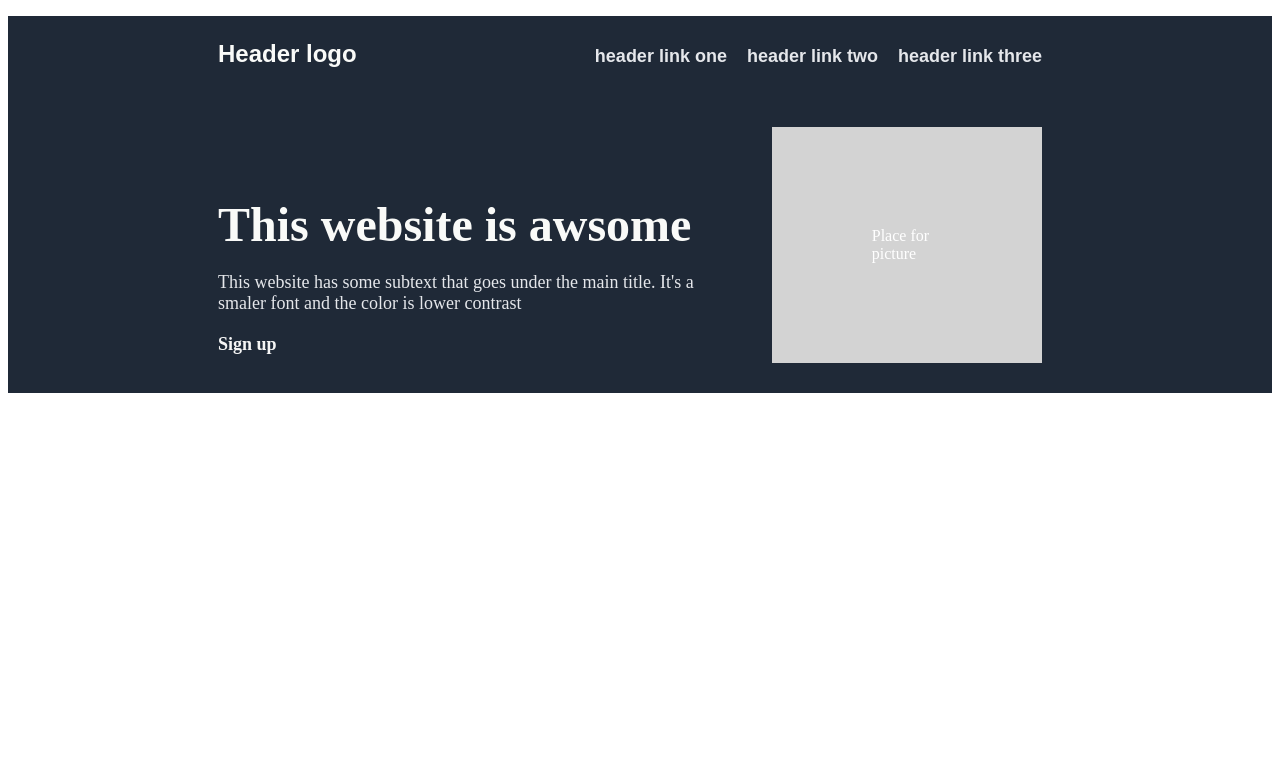
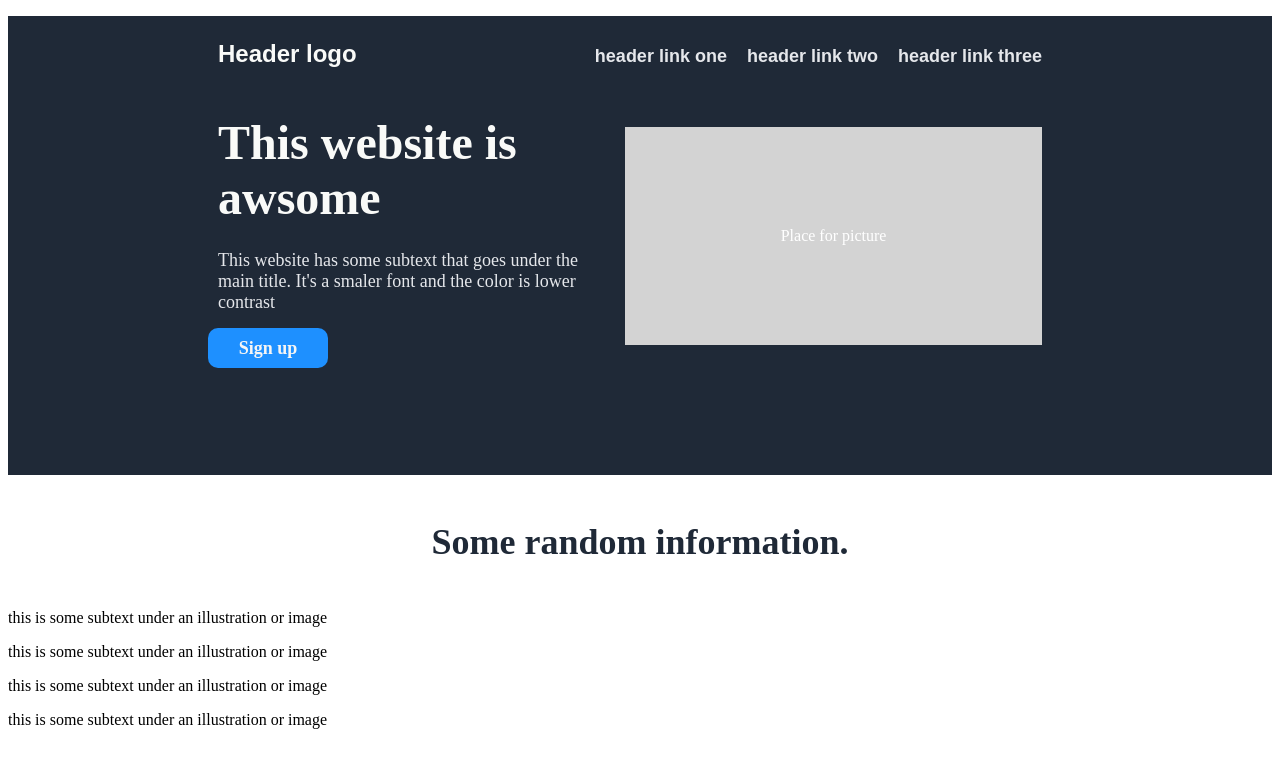
Before and after one commit to Merima1996/landing-page, a plain HTML site: page index.html in a window 1280 px wide. Drawn offline with Linux system fonts and the light colour scheme.

Commit message:
Header finished Second part in progress

```diff
--- a/index.html
+++ b/index.html
@@ -32,7 +32,7 @@
                     This website has some subtext that goes under the main title. It's a smaler font and the color is lower contrast
                     </div>
                     <div class="text3">
-                    Sign up
+                        Sign up
                     </div>
                 </div>
                 <div class="picturep">
@@ -43,7 +43,25 @@
         </div>
 
     </header>
-
+</p>
+<p>
+    <div class="infoandp">
+        <div class="info">Some random information.</div>
+        <div class="pic">
+            <div class="pic1">
+                <p>this is some subtext under an illustration or image</p>
+            </div>
+            <div class="pic2">
+                <p>this is some subtext under an illustration or image</p>
+            </div>
+            <div class="pic3">
+                <p>this is some subtext under an illustration or image</p>
+            </div>
+            <div class="pic4">
+                <p>this is some subtext under an illustration or image</p>
+            </div>
+        </div>
+    </div>
 </p>
 
 
--- a/style.css
+++ b/style.css
@@ -7,8 +7,10 @@ header {
 .head {
   display: flex;
   flex-direction: column;
-  justify-content: start;
-  margin: 0px 200px;
+  justify-content: flex-start;
+  margin-left: 200px;
+  margin-right: 200px;
+  padding-bottom: 100px;
 }
 
 .handh div {
@@ -41,12 +43,13 @@ header {
 .tandp {
   display: flex;
   flex-direction: row;
-  align-items: baseline;
+  align-items: center;
 }
 
 .texts {
   display: flex;
   flex-direction: column;
+  gap: 5px;
 }
 
 .text1 {
@@ -64,18 +67,34 @@ header {
   font-size: 18px;
   font-weight: bold;
   color: whitesmoke;
+  background-color: dodgerblue;
+  padding: 20px;
+  width: 100px;
+  height: 20px;
+  border-radius: 10px;
+  display: flex;
+  justify-content: center;
 }
 
 .texts div {
   display: flex;
   padding: 10px;
-  margin-left: px;
 }
 
 .picturep {
   color: white;
-  display: flex;
   padding: 100px;
   background-color: lightgrey;
   margin: 30px;
+  width: 450px;
+  text-align: center;
 }
+
+.info {
+  color: #1f2937;
+  font-size: 36px;
+  font-weight: bold;
+  font-family: "Times New Roman", Times, serif;
+  text-align: center;
+  padding: 30px;
+}
```
